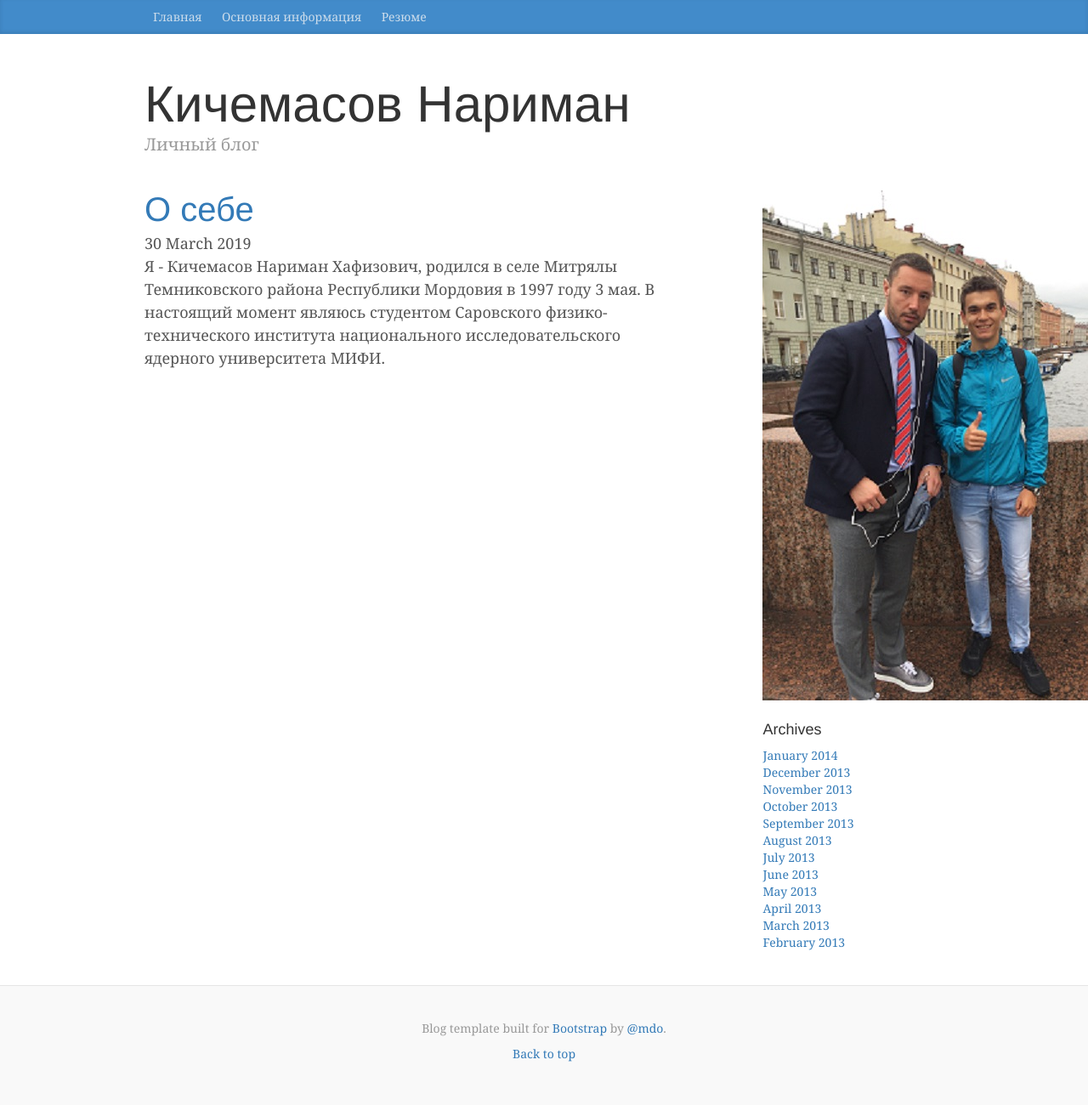
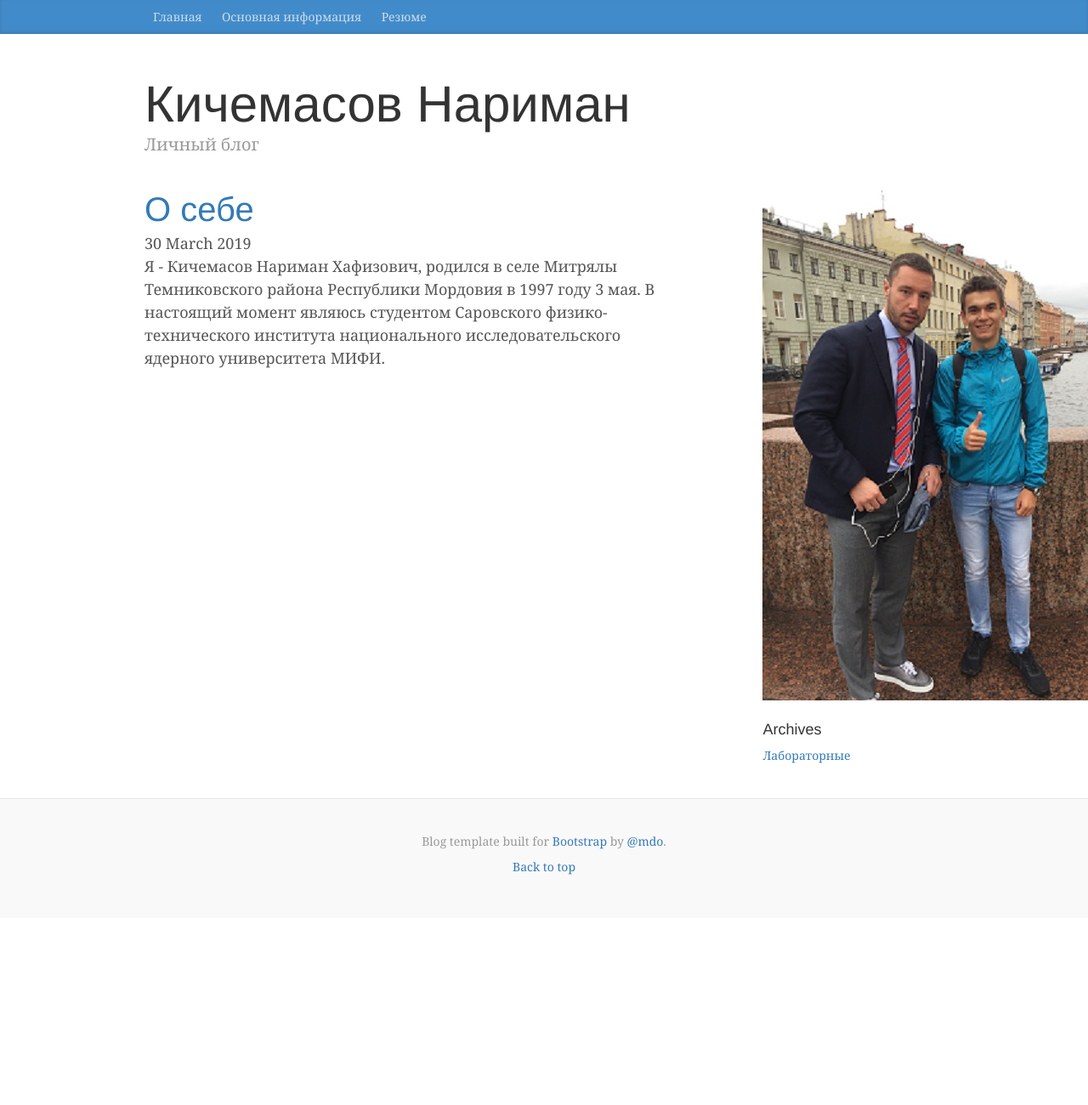
Before and after one commit to narimansnow/narimansnow.github.io, a Jekyll site: the page built from index.html, in a window 1280 px wide. Shown: the whole page at 85% size. Built offline with Jekyll 4.4.1, drawn with Linux system fonts in a browser that asks for light colours; nearby versions of some CDN libraries; library files that are not in the unit come from our copies; after the commit the page ends 1080 px from its top, so only the background shows below that.

Commit message:
Update sidebar.html

```diff
--- a/_includes/sidebar.html
+++ b/_includes/sidebar.html
@@ -7,17 +7,6 @@
 <div class="sidebar-module">
             <h4>Archives</h4>
             <ol class="list-unstyled">
-              <li><a href="#">January 2014</a></li>
-              <li><a href="#">December 2013</a></li>
-              <li><a href="#">November 2013</a></li>
-              <li><a href="#">October 2013</a></li>
-              <li><a href="#">September 2013</a></li>
-              <li><a href="#">August 2013</a></li>
-              <li><a href="#">July 2013</a></li>
-              <li><a href="#">June 2013</a></li>
-              <li><a href="#">May 2013</a></li>
-              <li><a href="#">April 2013</a></li>
-              <li><a href="#">March 2013</a></li>
-              <li><a href="#">February 2013</a></li>
+              <li><a href="https://wolodyx.github.io">Лабораторные</a></li>
             </ol>
           </div>
```
